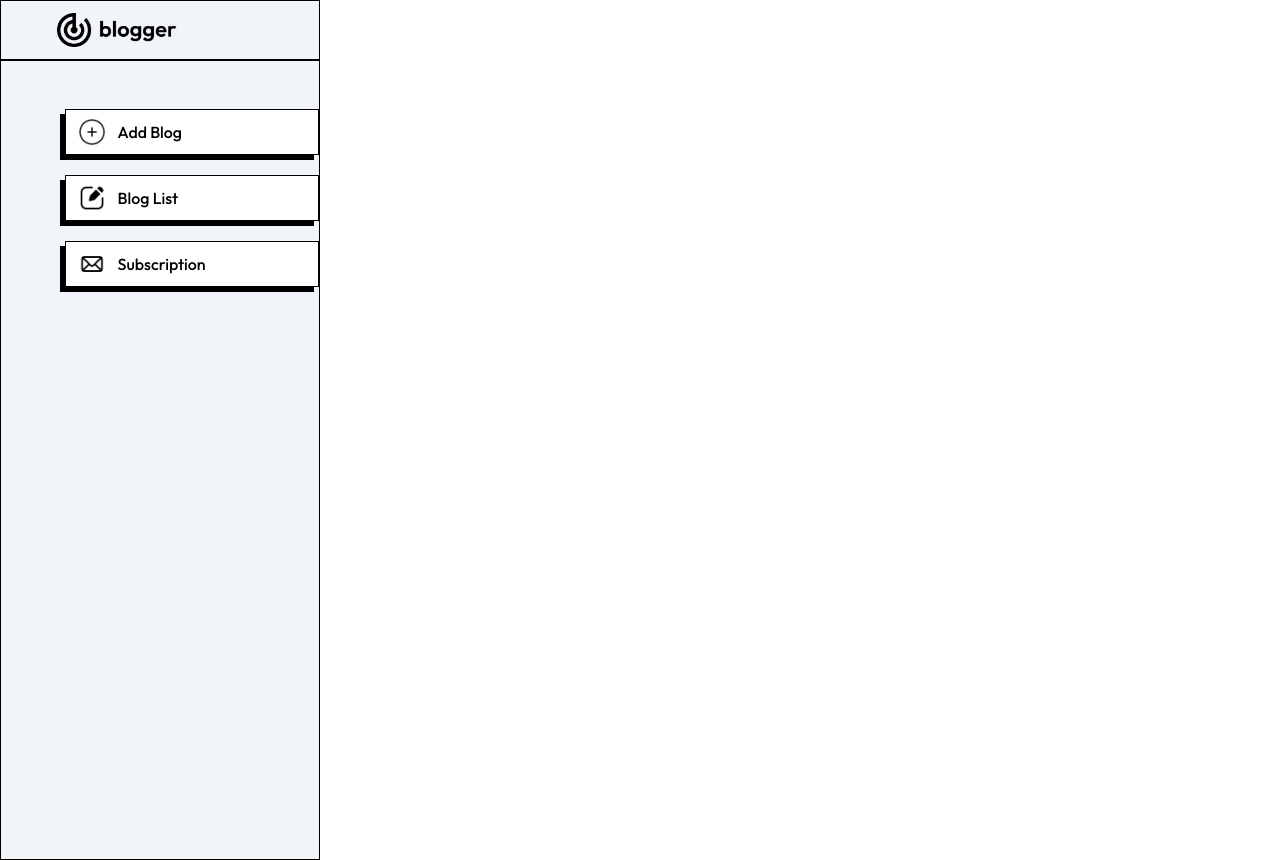
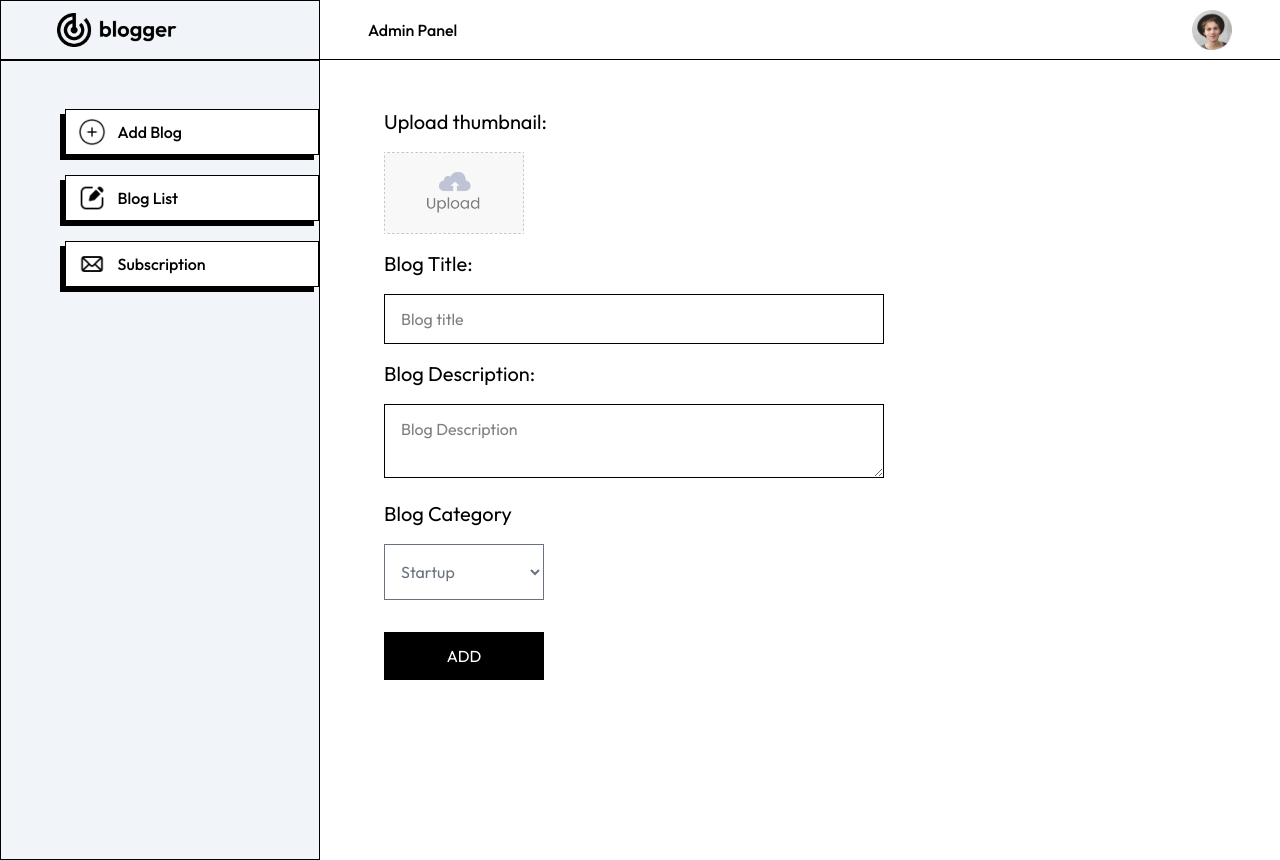
Before and after one commit to mussadiqkhan6886/fullstackblog, a Next.js app: page /admin/addProduct in a window 1280 px wide. Built offline with nearby package versions, Linux system fonts and the light colour scheme.

Commit message:
fixed type errors

```diff
--- a/app/admin/addProduct/page.tsx
+++ b/app/admin/addProduct/page.tsx
@@ -1,10 +1,85 @@
 'use client';
 
+import { assets } from "@/assets/assets";
+import Image from "next/image";
+import { ChangeEvent, FormEvent, useState } from "react";
+import axios from "axios"
+import {toast} from "react-toastify"
+
 const page = () => {
+
+  const [image, setImage] = useState<File | null>(null)
+  const [data, setData] = useState({
+    title: "",
+    description: "",
+    category: "Startup",
+    author: "Mussadiq khan",
+    authorImg: "/profile_icon.png"
+  })
+
+  const handleChange = (e: ChangeEvent<HTMLInputElement | HTMLSelectElement | HTMLTextAreaElement>) => {
+    setData({...data, [e.target.name]: e.target.value})
+  }
+
+  const onSubmitHandler = async (e: FormEvent<HTMLFormElement>) => {
+    e.preventDefault()
+    const formData = new FormData()
+    formData.append('title', data.title)
+    formData.append('description', data.description)
+    formData.append('category', data.category)
+    formData.append('author', data.author)
+    formData.append('authorImg', data.authorImg)
+    if(image) formData.append('image', image)
+    const response = await axios.post('/api/blog', formData)
+    if(response.data.success){
+      toast.success(response.data.message)
+      setImage(null)
+      setData({
+        title: "",
+        description: "",
+        category: "Startup",
+        author: "Mussadiq khan",
+        authorImg: "/profile_icon.png"
+      })
+    }else{
+      toast.error("Error")
+    }
+
+
+  }
+
   return (
-    <div>
-
-    </div>
+    <>
+     <form onSubmit={onSubmitHandler} className="pt-5 px-5 sm:pt-12 sm:pl-16 ">
+        <p className="text-xl ">Upload thumbnail:</p>
+        <label htmlFor="image">
+          <Image src={!image ? assets.upload_area : URL.createObjectURL(image)} alt="upload icon" width={140} height={140} className="mt-4" />
+        </label>
+        <input
+          onChange={(e) => {
+            if (e.target.files && e.target.files[0]) {
+              setImage(e.target.files[0]);
+            }
+          }}
+          type="file"
+          id="image"
+          hidden
+          required
+        />
+        <p className="text-xl mt-4">Blog Title:</p>
+        <input name="title" onChange={handleChange} value={data.title} type="text" className="w-full sm:w-[500px] mt-4 px-4 py-3 border" placeholder="Blog title" />
+        <p className="text-xl mt-4">Blog Description:</p>
+        <textarea name="description" onChange={handleChange} value={data.description} className="w-full sm:w-[500px] mt-4 px-4 py-3 border" placeholder="Blog Description" />
+        <p className="text-xl mt-4 ">Blog Category</p>
+        <select value={data.category} onChange={handleChange} name="category" className="w-40 mt-4 px-3 py-4 border text-gray-500 ">
+          <option value="startup">Startup</option>
+          <option value="Technology">Technology</option>
+          <option value="Lifestyle">Lifestyle</option>
+        </select>
+        <br />
+        <button type="submit" className="mt-8 w-40 h-12 bg-black text-white">ADD</button>
+      </form>
+    </>
   )
 }
 
--- a/app/admin/layout.tsx
+++ b/app/admin/layout.tsx
@@ -1,12 +1,23 @@
+import { assets } from "@/assets/assets";
 import SideBar from "@/components/adminComponents/SideBar";
+import Image from "next/image";
+import { ToastContainer } from "react-toastify";
+import 'react-toastify/dist/ReactToastify.css';
 
 export default function Layout({children}: {children: React.ReactNode}) {
     return (
         <>
             <div className="flex ">
+                <ToastContainer theme="dark" />
                 <SideBar />
+            <div className="flex flex-col w-full">
+                <div className="flex items-center justify-between w-full py-3 max-h-[60px] px-12 border-b border-black ">
+                    <h3 className="font-medium ">Admin Panel</h3>
+                    <Image src={assets.profile_icon} alt="profile icon" width={40} height={40} />
+                </div>
+            {children}
             </div>
-            {children}
+            </div>
         </>
     )
 }
--- a/app/api/blog/route.ts
+++ b/app/api/blog/route.ts
@@ -9,8 +9,10 @@
 
 await loadDB()
 
-export const GET = () => {
+export const GET = async (req: Request) => {
+    const blogs = await BlogModel.find({})
 
+    return NextResponse.json({blogs})
 }
 
 export const POST = async (req: Request) => {
```
Also changed, not shown: public/profile_icon.png (added).
